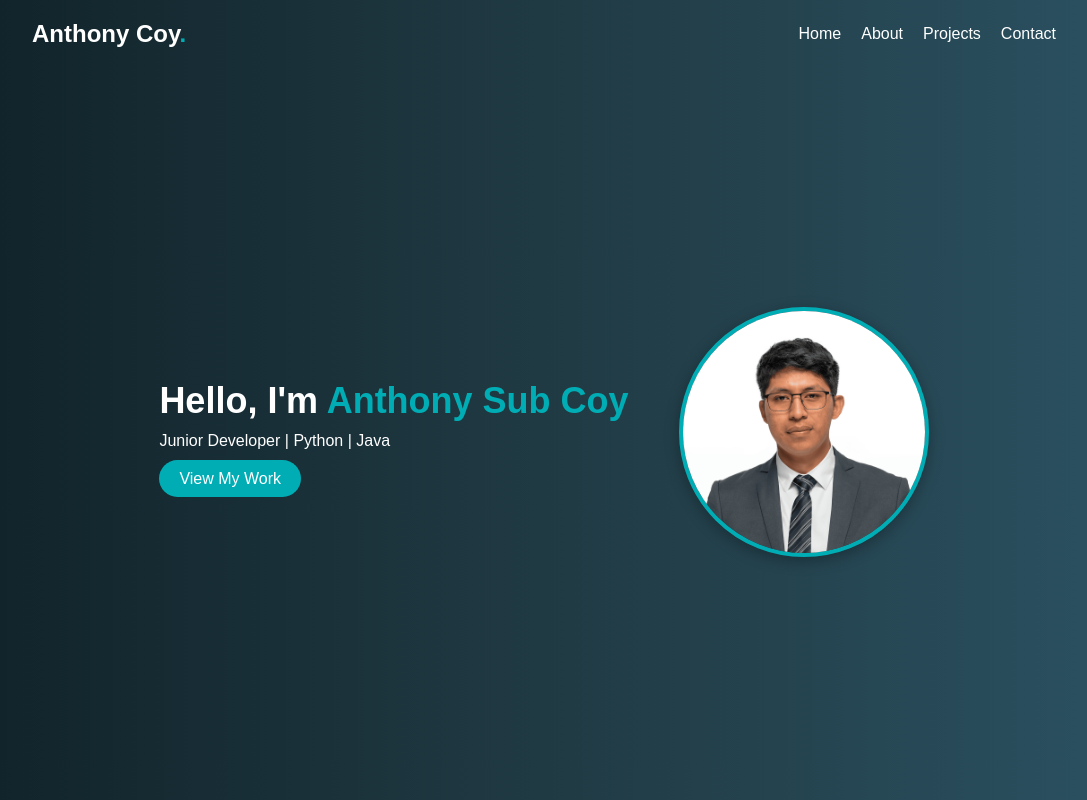
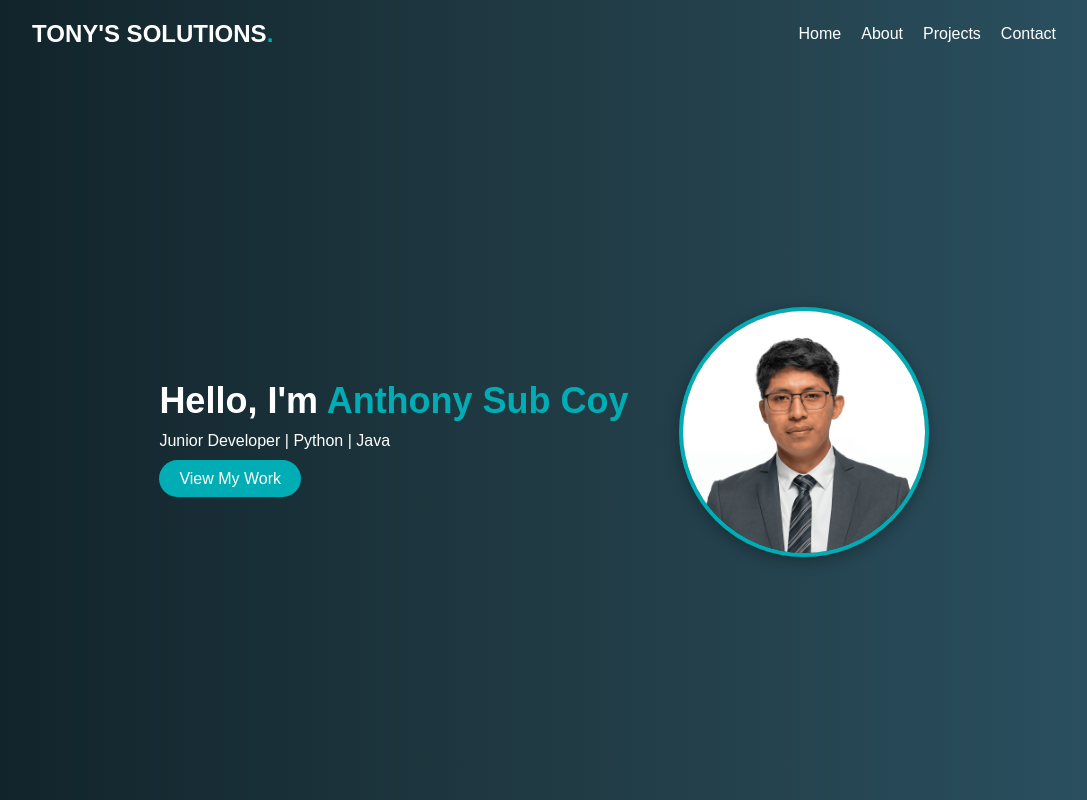
Before and after one commit to anthonysub/My_profile, a plain HTML site: page index.html in a window 1280 px wide. Shown: the top 800 px of the page, without its empty margins (96-1183 px from the left). Drawn offline with Linux system fonts and the light colour scheme.

Commit message:
ACTUALIZACIÓN

```diff
--- a/index.html
+++ b/index.html
@@ -10,7 +10,7 @@
   <!-- HEADER -->
   <header id="home">
     <nav>
-      <h1 class="logo">Anthony Coy<span>.</span></h1>
+      <h1 class="logo">TONY'S SOLUTIONS<span>.</span></h1>
       <div class="hamburger" id="hamburger">&#9776;</div>
       <ul class="nav-links" id="nav-links">
         <li><a href="#home">Home</a></li>
```
